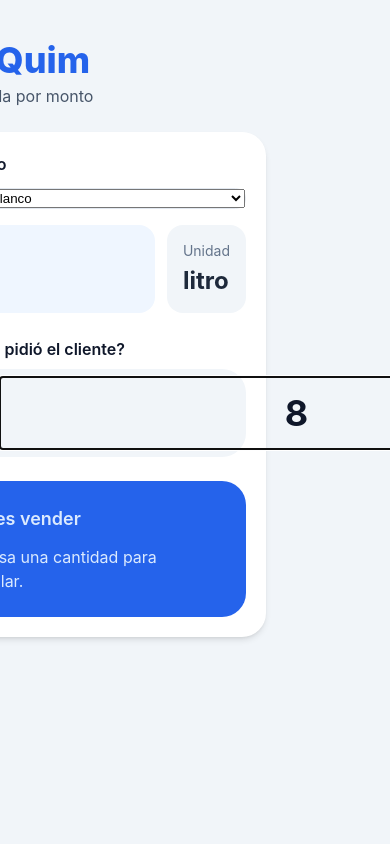
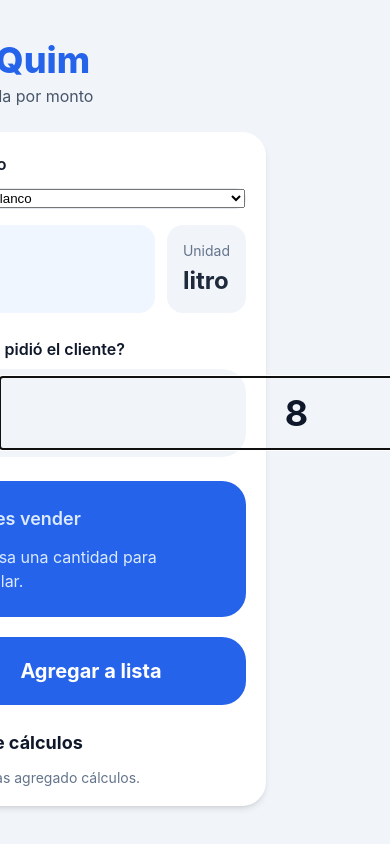
Before and after one commit to PalomaRmMz/calcQuim, a React Native app: screen / in a window 390 px wide. Built offline with nearby package versions, Linux system fonts and the light colour scheme.

Commit message:
agrega lista de compras

```diff
--- a/src/screens/CalculatorScreen.js
+++ b/src/screens/CalculatorScreen.js
@@ -1,5 +1,5 @@
 import { useState } from "react";
-import { SafeAreaView, View, Text, TextInput, ScrollView } from "react-native";
+import { SafeAreaView, View, Text, TextInput, ScrollView, Pressable } from "react-native";
 import { Picker } from "@react-native-picker/picker";
 
 import { products } from "../data/Products";
@@ -7,13 +7,28 @@ import ResultBox from "../components/ResultBox";
 import { calculateQuantity } from "../utils/calculations";
 
 export default function CalculatorScreen() {
+    const [salesList, setSalesList] = useState([]);
     const [selectedProduct, setSelectedProduct] = useState(products[0]);
     const [amount, setAmount] = useState("");
-
     const { quantity, milliliters } = calculateQuantity(
         amount,
         selectedProduct.price
     );
+
+    function handleAddToList() {
+        if (!amount || Number(amount) <= 0) return;
+
+        const newItem = {
+            id: Date.now().toString(),
+            product: selectedProduct.name,
+            amount: Number(amount),
+            quantity,
+            milliliters,
+        };
+
+        setSalesList([newItem, ...salesList]);
+        setAmount("");
+    }
 
     return (
         <SafeAreaView className="flex-1 bg-slate-100">
@@ -92,6 +107,45 @@ export default function CalculatorScreen() {
                         quantity={quantity}
                         milliliters={milliliters}
                     />
+
+                    <Pressable
+                        onPress={handleAddToList}
+                        className="mt-5 rounded-3xl bg-blue-600 p-5"
+                    >
+                        <Text className="text-center text-xl font-bold text-white">
+                            Agregar a lista
+                        </Text>
+                    </Pressable>
+
+                    <View className="mt-6">
+                        <Text className="mb-3 text-lg font-bold text-slate-900">
+                            Lista de cálculos
+                        </Text>
+
+                        {salesList.length === 0 ? (
+                            <Text className="text-slate-500">
+                                Aún no has agregado cálculos.
+                            </Text>
+                        ) : (
+                            salesList.map((item) => (
+                                <View
+                                    key={item.id}
+                                    className="mb-3 rounded-2xl bg-slate-100 p-4"
+                                >
+                                    <Text className="font-bold text-slate-900">
+                                        {item.product}
+                                    </Text>
+
+                                    <Text className="text-slate-600">
+                                        ${item.amount} →{" "}
+                                        {item.milliliters >= 1000
+                                            ? `${(item.milliliters / 1000).toFixed(2)} litros`
+                                            : `${item.milliliters.toFixed(0)} ml`}
+                                    </Text>
+                                </View>
+                            ))
+                        )}
+                    </View>
                 </View>
             </ScrollView>
         </SafeAreaView>
```
